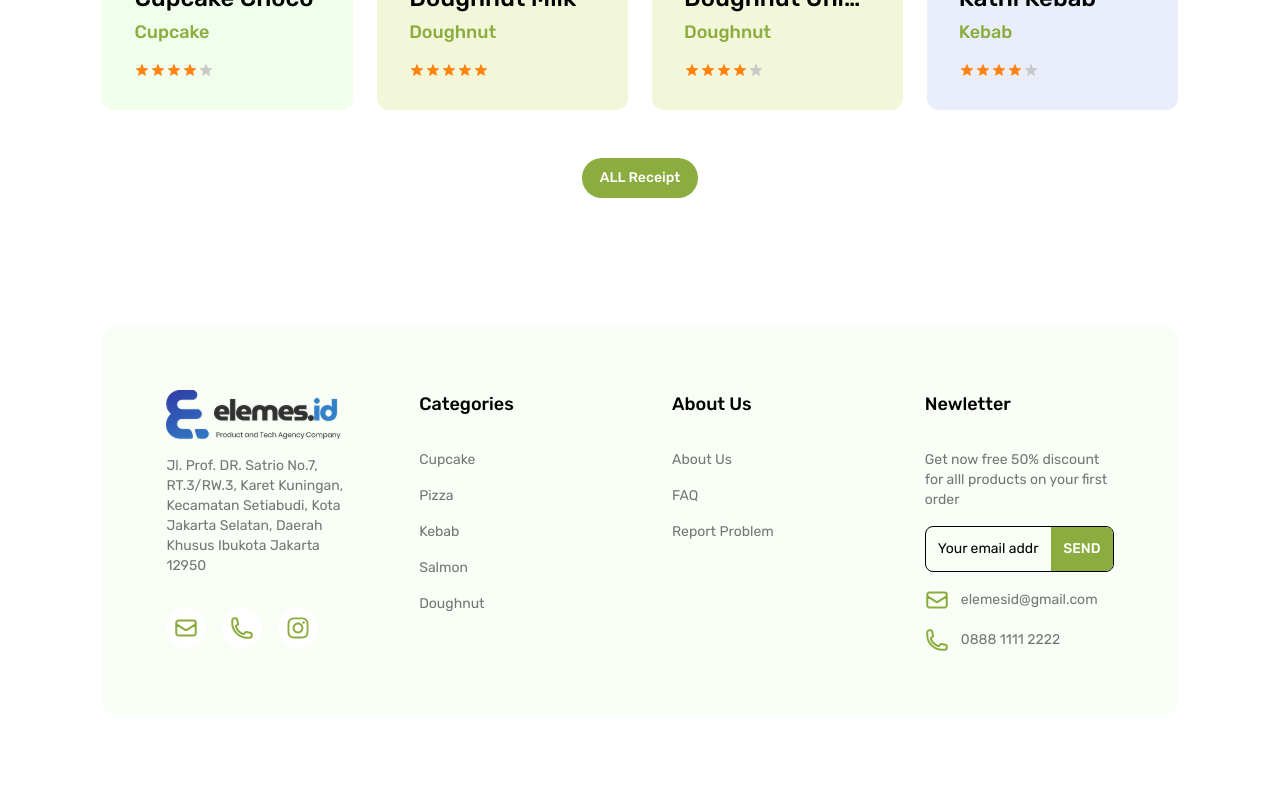
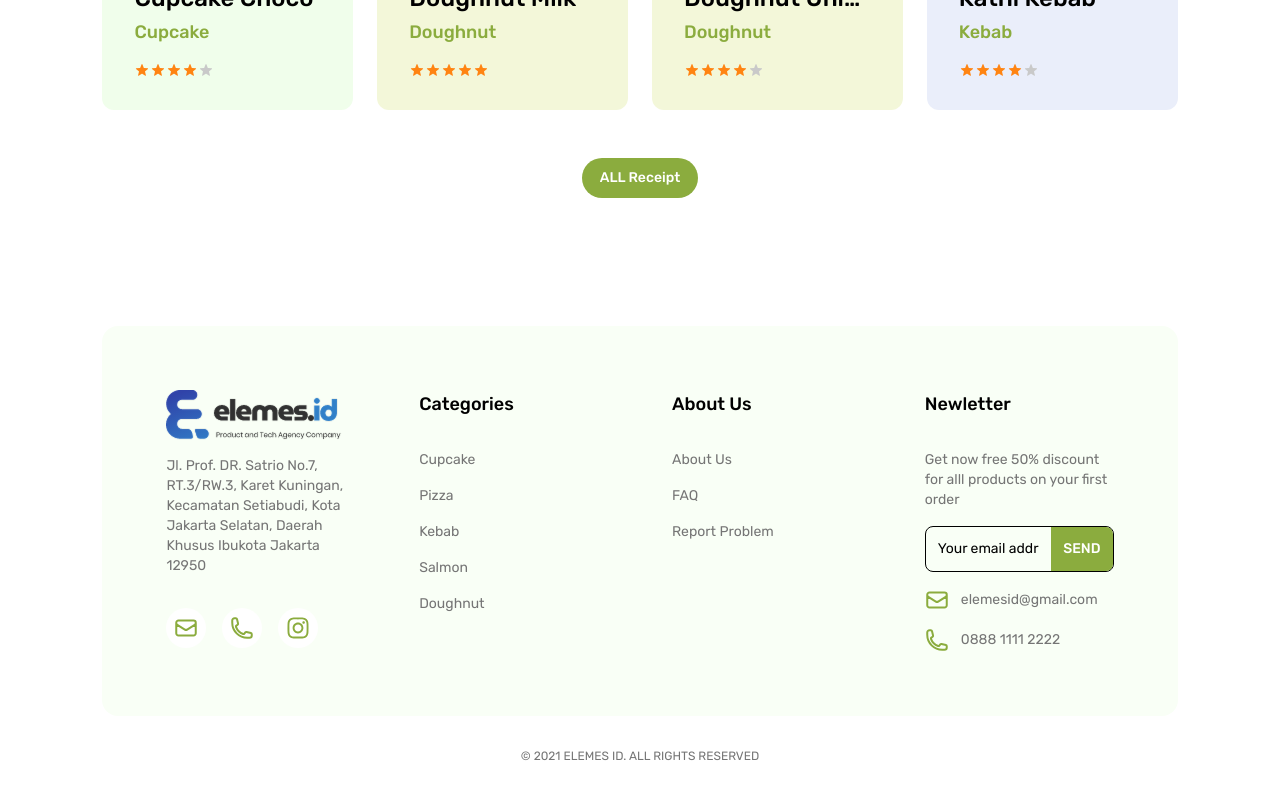
Before and after one commit to TessyJr/elemens-interview, a Next.js app: page / in a window 1280 px wide. Shown: the part 1974-2774 px from the top of the page. Built offline with nearby package versions, Linux system fonts and the light colour scheme.

Commit message:
feat: add copyright text in footer

```diff
--- a/src/app/components/Footer.tsx
+++ b/src/app/components/Footer.tsx
@@ -26,7 +26,7 @@ export default function Footer() {
   }
 
   return (
-    <footer className="px-[8%] py-16">
+    <footer className="px-[8%] pt-16 pb-32 flex flex-col gap-8">
       <div className="bg-moss-50 grid grid-cols-1 md:grid-cols-2 lg:grid-cols-4 p-16 rounded-2xl gap-16">
         <div className="flex flex-col gap-8">
           <div className="flex flex-col gap-4">
@@ -248,6 +248,12 @@ export default function Footer() {
           </div>
         </div>
       </div>
+
+      <div>
+        <p className="uppercase text-xs text-center text-light-gray">
+          © 2021 Elemes id. All rights reserved
+        </p>
+      </div>
     </footer>
   );
 }
```
